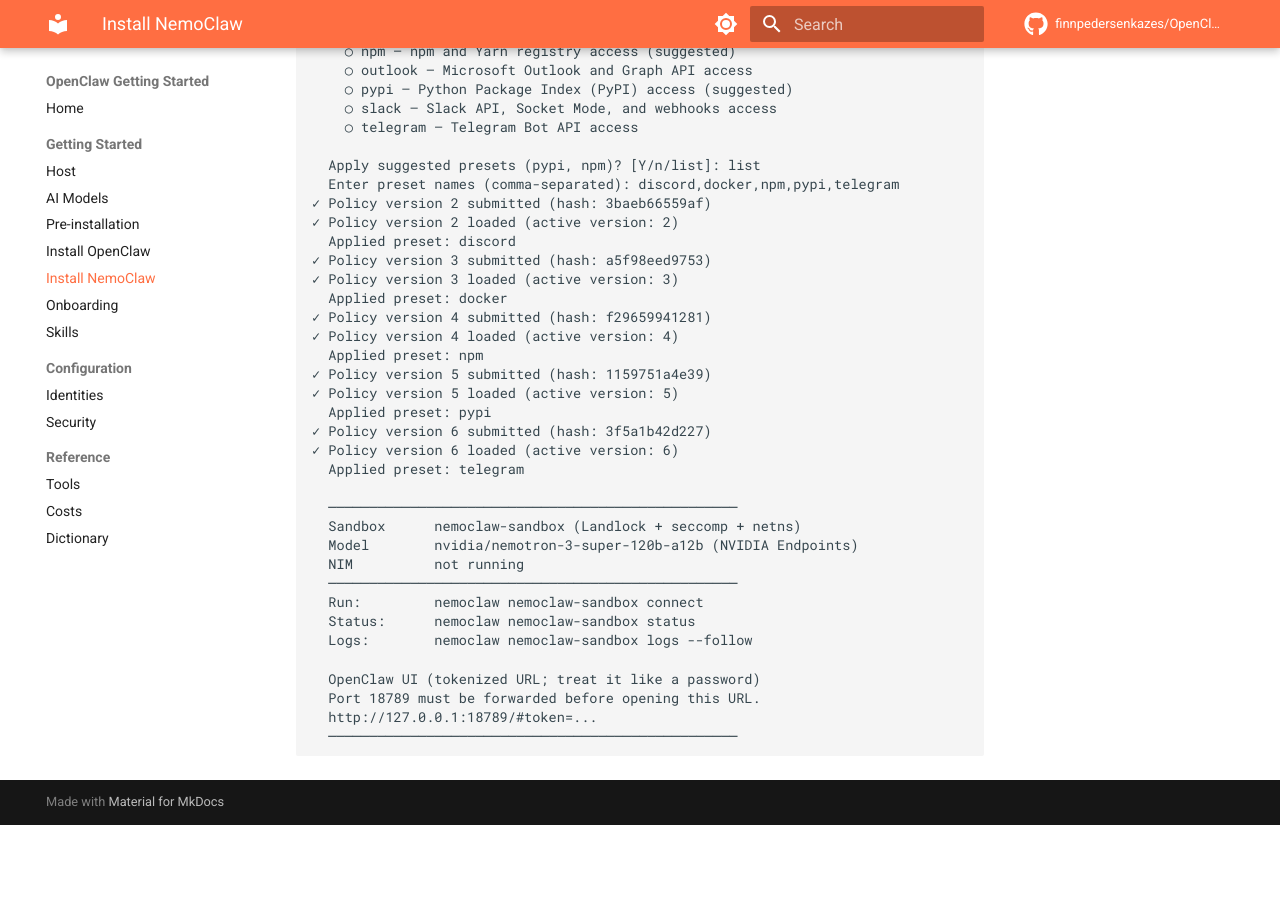
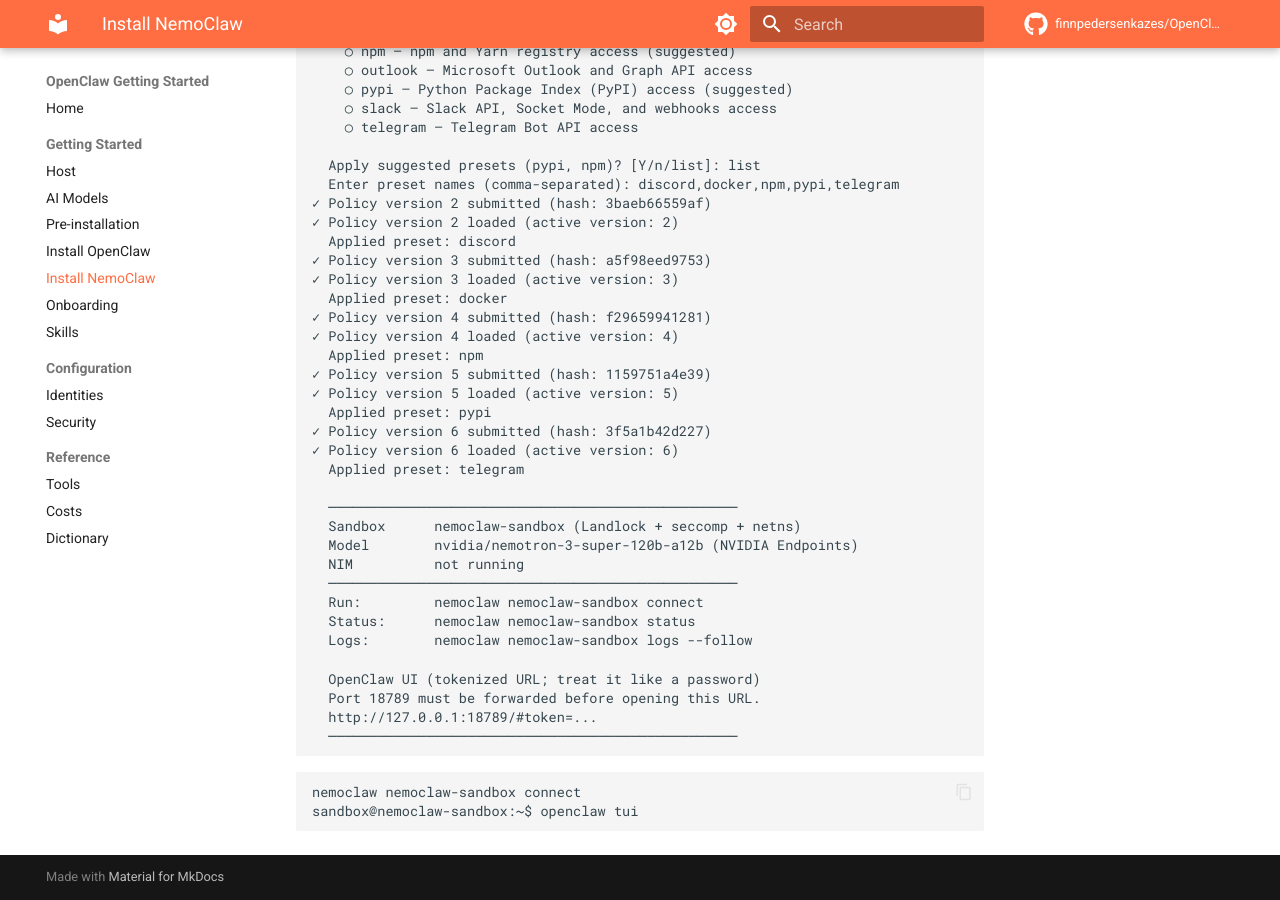
Before and after one commit to finnpedersenkazes/OpenClawGettingStarted, an MkDocs documentation site: the page built from docs/InstallationNemo.md, in a window 1280 px wide and 900 px high, scrolled down 3841 px. Built offline with MkDocs 1.6.1 and Material for MkDocs 9.7.7, drawn with Linux system fonts in a browser that asks for light colours; comment, search, counter and statistics services are not loaded; before the commit the page ends 4666 px from its top, so only the background shows below that.

Commit message:
Update InstallationNemo.md with sandbox connection steps
Added instructions for connecting to the sandbox using openclaw.

````diff
--- a/docs/InstallationNemo.md
+++ b/docs/InstallationNemo.md
@@ -236,3 +236,8 @@
   http://127.0.0.1:18789/#token=...
   ──────────────────────────────────────────────────
 ```
+
+```bash
+nemoclaw nemoclaw-sandbox connect
+sandbox@nemoclaw-sandbox:~$ openclaw tui
+```
````
